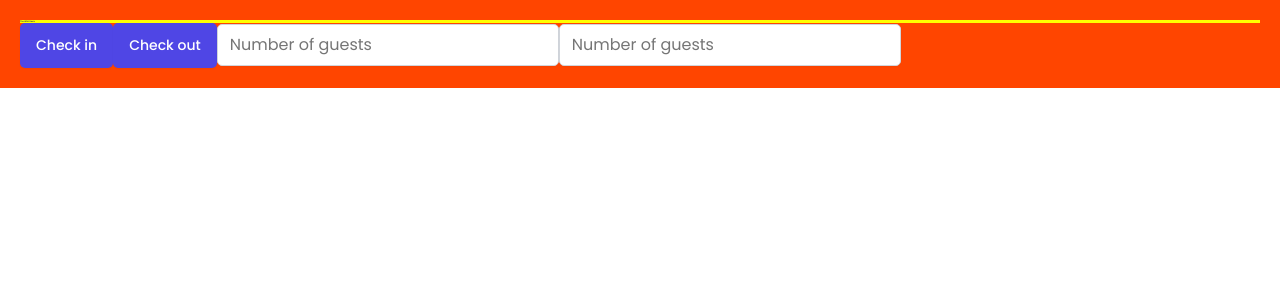
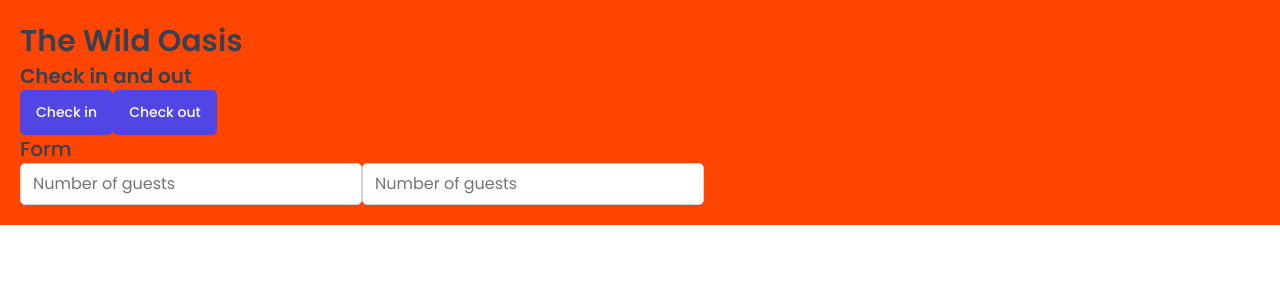
Before and after one commit to WojciechSadowskiNwD/The-Wild-Oasis, a React (Vite) app in the folder the-wild-oasis/: page / in a window 1280 px wide. Shown: the top 300 px of the page. Built offline with nearby package versions, Linux system fonts and the light colour scheme; a web font is replaced by a local one.

Commit message:
Add some props inside Header - Style Component

```diff
--- a/the-wild-oasis/src/App.jsx
+++ b/the-wild-oasis/src/App.jsx
@@ -3,8 +3,6 @@
 import Button from "./ui/Button.jsx";
 import Input from "./ui/Input.jsx";
 import Heading from "./ui/Heading.jsx";
-
-
 
 
 const StyledApp = styled.div`
@@ -17,9 +15,11 @@
 		<>
 			<GlobalStyles />
 			<StyledApp>
-				<Heading >The Wild Oasis</Heading>
+				<Heading as="h1">The Wild Oasis</Heading>
+				<Heading as="h2">Check in and out</Heading>
 				<Button onClick={() => alert("check in")}>Check in</Button>
 				<Button onClick={() => alert("check out")}>Check out</Button>
+				<Heading as="h3">Form</Heading>
 				<Input type="number" placeholder="Number of guests" />
 				<Input type="number" placeholder="Number of guests" />
 			</StyledApp>
--- a/the-wild-oasis/src/ui/Heading.jsx
+++ b/the-wild-oasis/src/ui/Heading.jsx
@@ -1,13 +1,28 @@
 /* eslint-disable no-constant-condition */
 
-import styled from "styled-components";
+import styled, { css } from "styled-components";
 
 const Heading = styled.h1`
-	font-size: ${
-		10 > 110 ? "30px" : "2px"
-	};
-	font-weight: 600;
-	background-color: yellow;
+	${(props) =>
+		props.as === "h1" &&
+		css`
+			font-size: 3rem;
+			font-weight: 600;
+		`}
+
+	${(props) =>
+		props.as === "h2" &&
+		css`
+			font-size: 2rem;
+			font-weight: 600;
+		`}
+			${(props) =>
+		props.as === "h3" &&
+		css`
+			font-size: 2rem;
+			font-weight: 500;
+		`}
+	line-height: 1.4;
 `;
 
 export default Heading;
```
